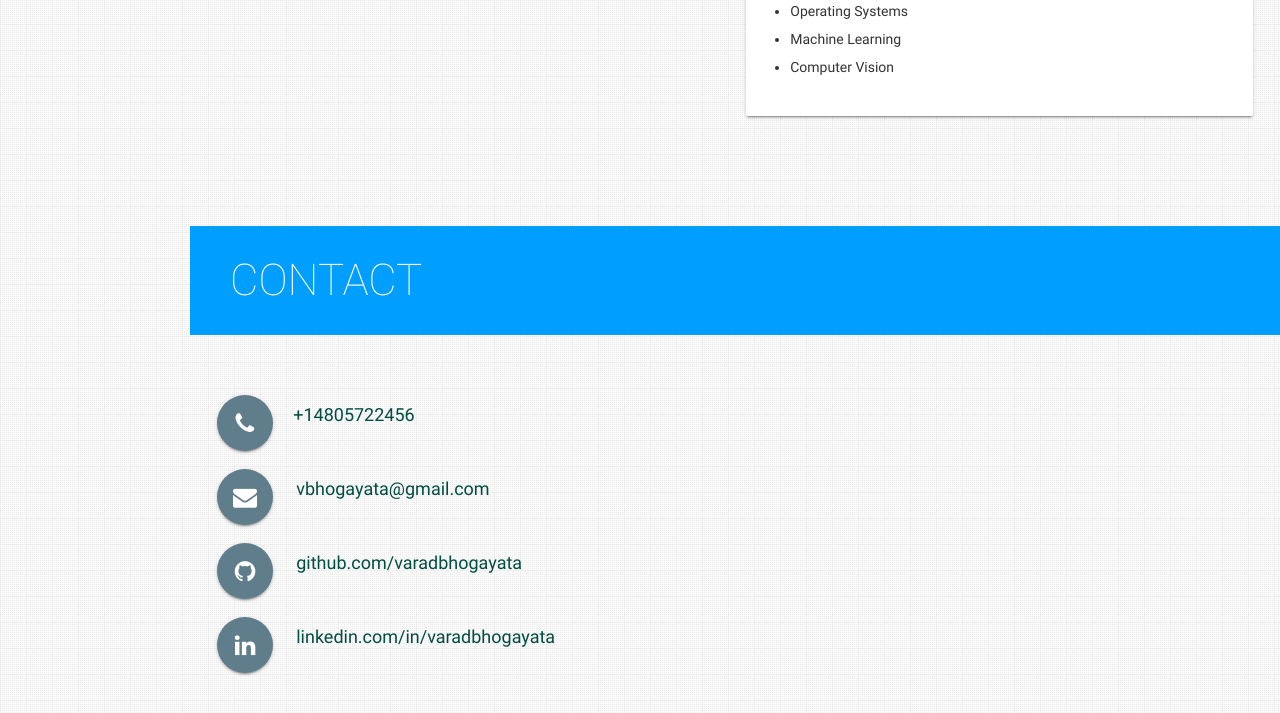
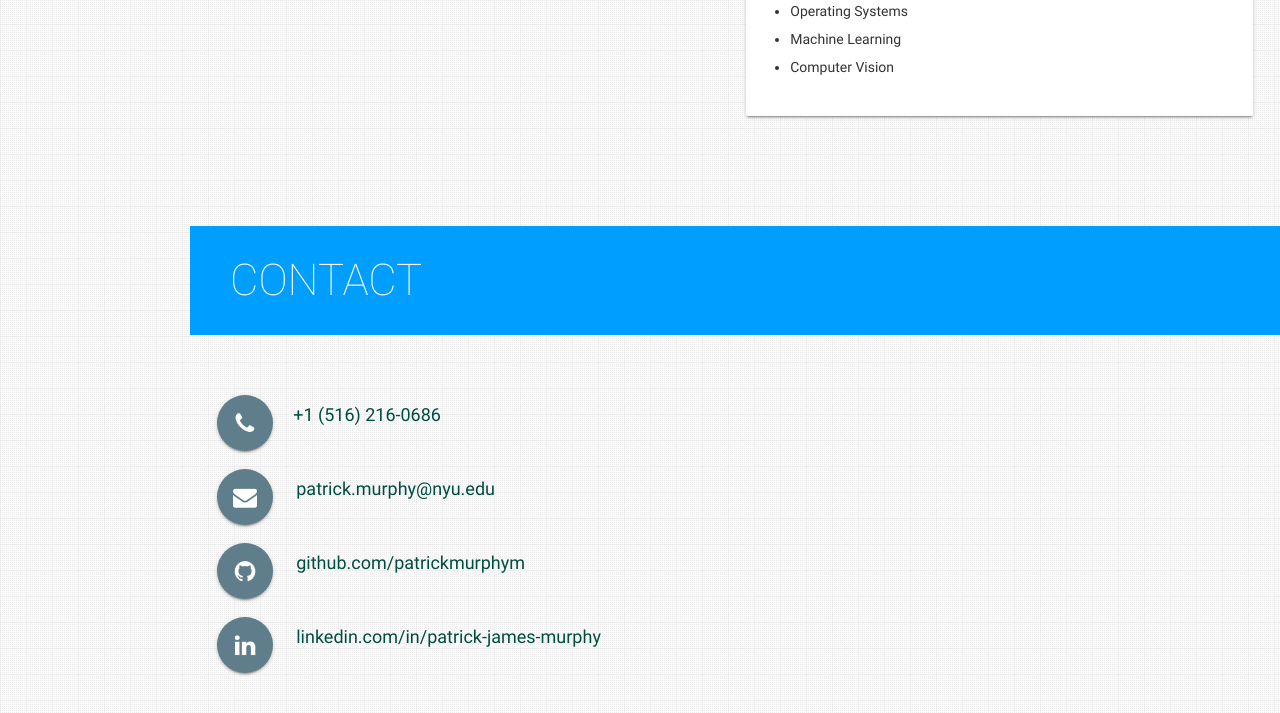
Before and after one commit to patrickmurphym/patrickmurphym.github.io, a plain HTML site: page index.html in a window 1280 px wide. Shown: the part 7360-8073 px from the top of the page. Drawn offline with nearby package versions, Linux system fonts and the light colour scheme.

Commit message:
Contact info changed

```diff
--- a/index.html
+++ b/index.html
@@ -987,29 +987,29 @@ of each drug container to estimate the degradation of the drug.
       <h3 class="page-title white-text teal">Contact</h3>
       <div class="container">
         <p>
-          <a aria-label="Call Varad" data-position="top" data-tooltip="Call Varad"
+          <a aria-label="Call Patrick" data-position="top" data-tooltip="Call Patrick"
             class="btn-floating btn-large waves-effect waves-light blue-grey tooltipped"><i class="fa fa-phone"></i><a
-              aria-label="Call Varad">+14805722456</a></a>
+              aria-label="Call Patrick">+1 (516) 216-0686</a></a>
         </p>
         <p>
-          <a aria-label="Email Varad" href="mailto:vbhogayata@gmail.com" target="_blank" data-position="top"
-            data-tooltip="Email Varad" class="btn-floating btn-large waves-effect waves-light blue-grey tooltipped"><i
-              class="fa fa-envelope"></i><a aria-label="Email Varad" href="mailto:vbhogayata@gmail.com"
-              class="hoverline">vbhogayata@gmail.com</a></a>
+          <a aria-label="Email Patrick" href="mailto:patrick.murphy@nyu.edu" target="_blank" data-position="top"
+            data-tooltip="Email Patrick" class="btn-floating btn-large waves-effect waves-light blue-grey tooltipped"><i
+              class="fa fa-envelope"></i><a aria-label="Email Patrick" href="mailto:patrick.murphy@nyu.edu"
+              class="hoverline">patrick.murphy@nyu.edu</a></a>
         </p>
         <p>
-          <a aria-label="View Varad on GitHub" href="http://github.com/varadbhogayata" target="_blank"
-            data-position="top" data-tooltip="View Varad on GitHub"
+          <a aria-label="View Patrick on GitHub" href="http://github.com/patrickmurphym" target="_blank"
+            data-position="top" data-tooltip="View Patrick on GitHub"
             class="btn-floating btn-large waves-effect waves-light blue-grey tooltipped"><i class="fa fa-github"></i><a
-              aria-label="Varad on Github" href="http://github.com/varadbhogayata" class="hoverline"
-              target="_blank">github.com/varadbhogayata</a></a>
+              aria-label="Patrick on Github" href="http://github.com/patrickmurphym" class="hoverline"
+              target="_blank">github.com/patrickmurphym</a></a>
         </p>
         <p>
-          <a aria-label="View Varad on LinkedIn" href="http://linkedin.com/in/varadbhogayata" target="_blank"
-            data-position="top" data-tooltip="View Varad on LinkedIn"
+          <a aria-label="View Patrick on LinkedIn" href="http://linkedin.com/in/patrick-james-murphy" target="_blank"
+            data-position="top" data-tooltip="View Patrick on LinkedIn"
             class="btn-floating btn-large waves-effect waves-light blue-grey tooltipped"><i
-              class="fa fa-linkedin"></i><a aria-label="Varad on LinkedIn" href="http://linkedin.com/in/varadbhogayata"
-              class="hoverline" target="_blank">linkedin.com/in/varadbhogayata</a></a>
+              class="fa fa-linkedin"></i><a aria-label="Patrick on LinkedIn" href="http://linkedin.com/in/patrick-james-murphy"
+              class="hoverline" target="_blank">linkedin.com/in/patrick-james-murphy</a></a>
         </p>
       </div>
     </section>
```
